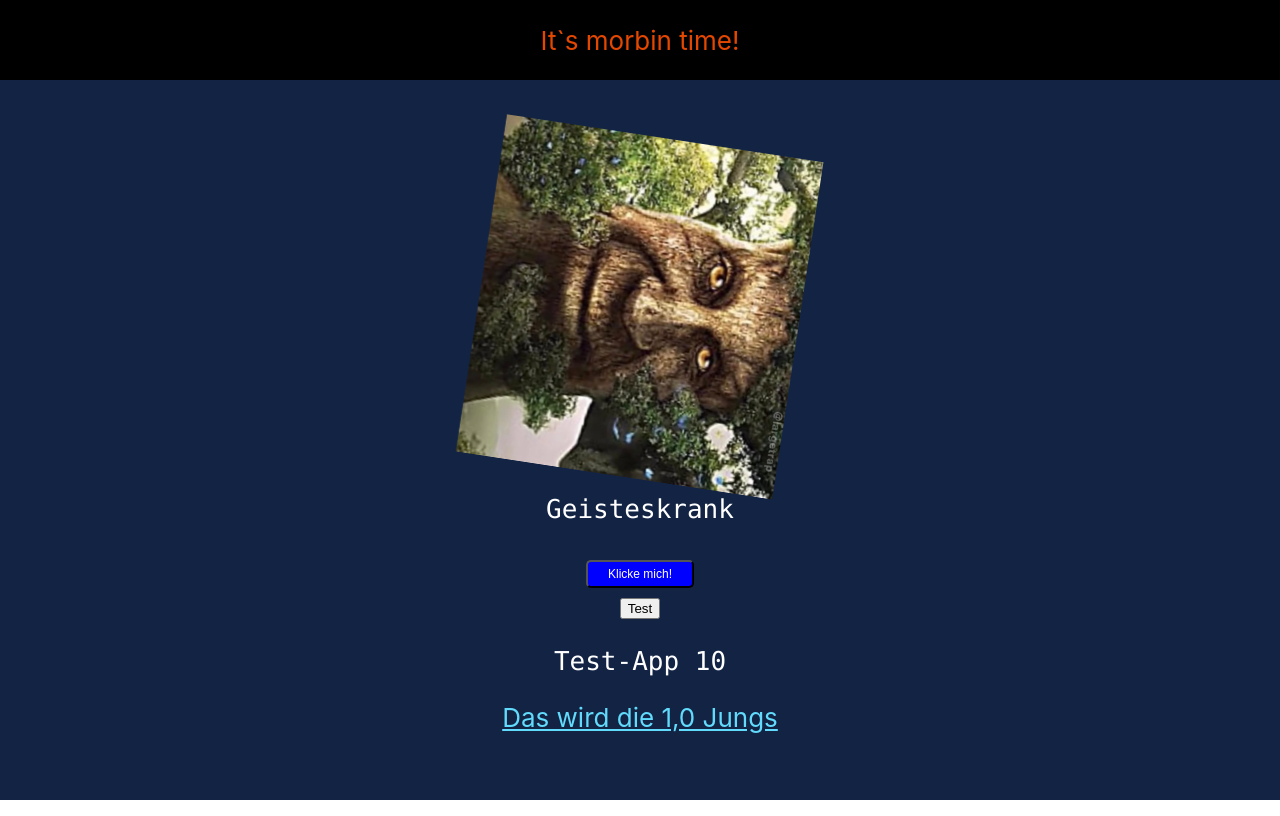
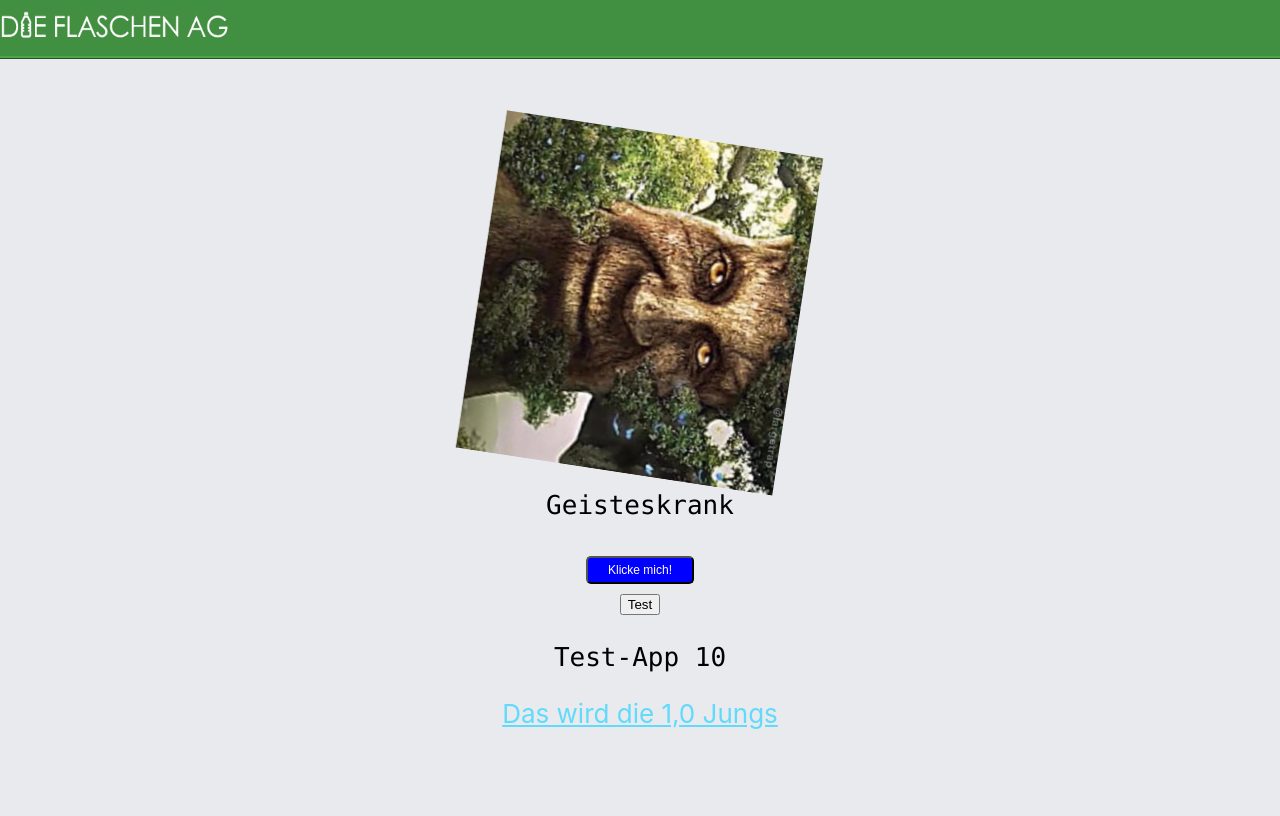
Before and after one commit to erikschlesinger/Website, a React (Create React App) app: page / in a window 1280 px wide. Built offline with nearby package versions, Linux system fonts and the light colour scheme.

Commit message:
Added Title Bar + Logo

```diff
--- a/src/App.css
+++ b/src/App.css
@@ -7,6 +7,13 @@
   pointer-events: none;
 }
 
+.App-logo2 {
+  height: 30px;
+  width: 230px;
+  pointer-events: none;
+  padding: 10px 0px;
+}
+
 @media (prefers-reduced-motion: no-preference) {
   .App-logo {
     animation: App-logo-spin infinite 20s linear;
@@ -14,25 +21,31 @@
 }
 
 .App-header {
-  background-color: #122344;
-  min-height: 90vh;
+  background-color: #e8eaed;
+  min-height: 95vh;
   display: flex;
   flex-direction: column;
   align-items: center;
   justify-content: center;
   font-size: calc(10px + 2vmin);
-  color: white;
+  color: rgb(0, 0, 0);
 }
 
-.App-header2 {
-  background-color: #000000;
-  min-height: 10vh;
+.title_bar {
+  background-color: rgb(65, 144, 65);
+  min-height: 5vh;
   display: flex;
   flex-direction: column;
   align-items: right;
   justify-content: center;
   font-size: calc(10px + 2vmin);
-  color: rgb(228, 72, 0);
+  color: rgb(255, 255, 255);
+  outline: rgb(79, 166, 71);
+  outline-width: medium;
+  outline-style: ridge;
+  outline-offset: 0;
+  display: grid;
+  grid-template-columns: 1fr 1fr 1fr 1fr 1fr 1fr;
 }
 
 .App-link {
@@ -47,3 +60,7 @@
     transform: rotate(360deg);
   }
 }
+
+.box {
+  display: inline
+}
--- a/src/App.js
+++ b/src/App.js
@@ -3,7 +3,7 @@ import WMT from './Wise_mystical_tree.jpg';
 import styled from "styled-components";
 import './App.css';
 import { clickTest } from "./ClickFunctionTest";
-//import Header from './Header.js';
+import Flasche from './Flaschenlogo.png';
 
 //Hello
 //Hello 2
@@ -27,9 +27,11 @@ function App() {
   return (
     <>
     <div className="App">
-    <header className="App-header2">
-        <a>It`s morbin time!</a>
-      </header>
+    <div className="title_bar">
+      <body>
+      <img src={Flasche} className="App-logo2"/>
+      </body>
+    </div>
       <header className="App-header">
         <img src={WMT} className="App-logo" alt="logo" />
         <p>
```
Also changed, not shown: src/Flaschenlogo.png (added).
